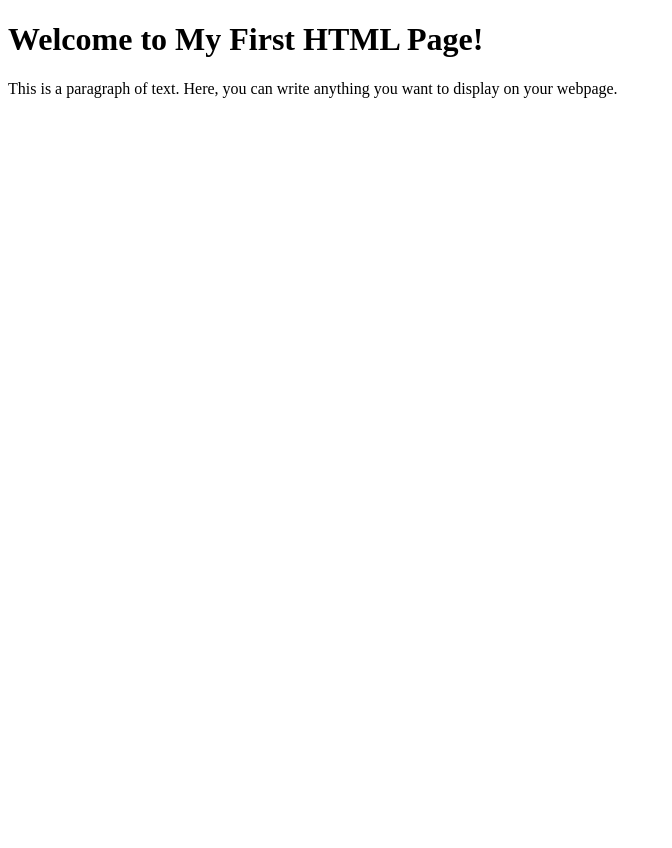
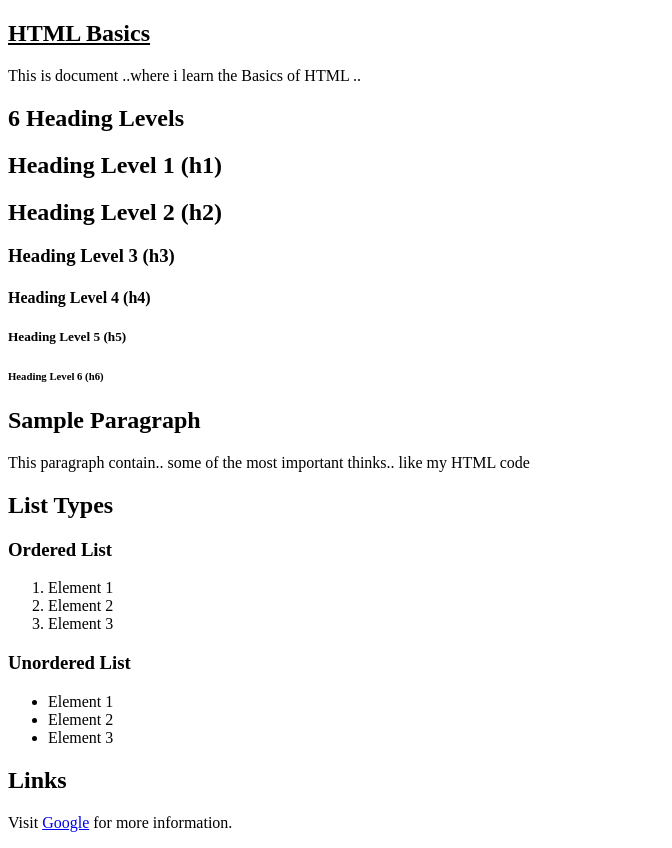
Before and after one commit to vikky2810/basic-html, a plain HTML site: page index.html in a window 1280 px wide. Shown: the whole page, without its empty margins (0-672 px from the left). Before the commit the page ends 800 px from the top, so only its background shows below. Drawn offline with Linux system fonts and the light colour scheme.

Commit message:
Update index.html

```diff
--- a/index.html
+++ b/index.html
@@ -1,15 +1,159 @@
 <!DOCTYPE html>
+
 <html lang="en">
-  <head>
-    <meta charset="UTF-8" />
-    <meta name="viewport" content="width=device-width, initial-scale=1.0" />
-    <title>My First HTML Page</title>
-  </head>
-  <body>
-    <h1>Welcome to My First HTML Page!</h1>
-    <p>
-      This is a paragraph of text. Here, you can write anything you want to
-      display on your webpage.
-    </p>
-  </body>
+
+<head>
+
+    <meta charset="UTF-8">
+
+    <meta name="viewport" content="width=device-width, initial-scale=1.0">
+
+    <title>HTML Basics</title>
+
+</head>
+
+<body>
+
+    <!-- Main Content -->
+
+    <main>
+
+        <!-- Introduction Section -->
+
+        <section>
+
+            <header>
+
+                <h1><u>HTML Basics</u></h1>
+
+            </header>
+
+            <p>This is document ..where i learn the Basics of HTML .. </p>
+
+        </section>
+
+
+
+        <!-- Headings Section -->
+
+        <section>
+
+            <header>
+
+                <h2>6 Heading Levels</h2>
+
+            </header>
+
+            <h1>Heading Level 1 (h1)</h1>
+
+            <h2>Heading Level 2 (h2)</h2>
+
+            <h3>Heading Level 3 (h3)</h3>
+
+            <h4>Heading Level 4 (h4)</h4>
+
+            <h5>Heading Level 5 (h5)</h5>
+
+            <h6>Heading Level 6 (h6)</h6>
+
+        </section>
+
+
+
+        <!-- Paragraph Section -->
+
+        <section>
+
+            <header>
+
+                <h2>Sample Paragraph</h2>
+
+            </header>
+
+            <p>This paragraph contain.. some of the most important thinks.. like my HTML code </p>
+
+        </section>
+
+
+
+        <!-- Lists Section -->
+
+        <section>
+
+            <header>
+
+                <h2>List Types</h2>
+
+            </header>
+
+
+
+            <!-- Ordered List -->
+
+            <article>
+
+                <header>
+
+                    <h3>Ordered List</h3>
+
+                </header>
+
+                <ol>
+
+                    <li>Element 1</li>
+
+                    <li>Element 2</li>
+
+                    <li>Element 3</li>
+
+                </ol>
+
+            </article>
+
+
+
+            <!-- Unordered List -->
+
+            <article>
+
+                <header>
+
+                    <h3>Unordered List</h3>
+
+                </header>
+
+                <ul>
+
+                    <li>Element 1</li>
+
+                    <li>Element 2</li>
+
+                    <li>Element 3</li>
+
+                </ul>
+
+            </article>
+
+        </section>
+
+
+
+        <!-- Links Section -->
+
+        <section>
+
+            <header>
+
+                <h2>Links</h2>
+
+            </header>
+
+            <p>Visit <a href="https://www.google.com" target="_blank">Google</a> for more information.</p>
+
+        </section>
+
+    </main>
+
+</body>
+
 </html>
```
